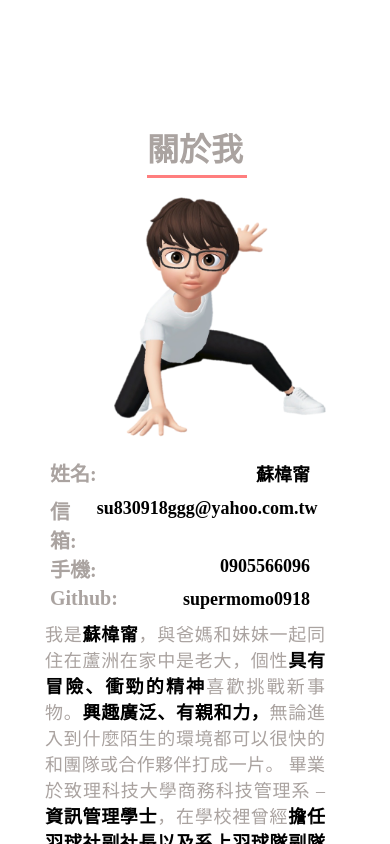
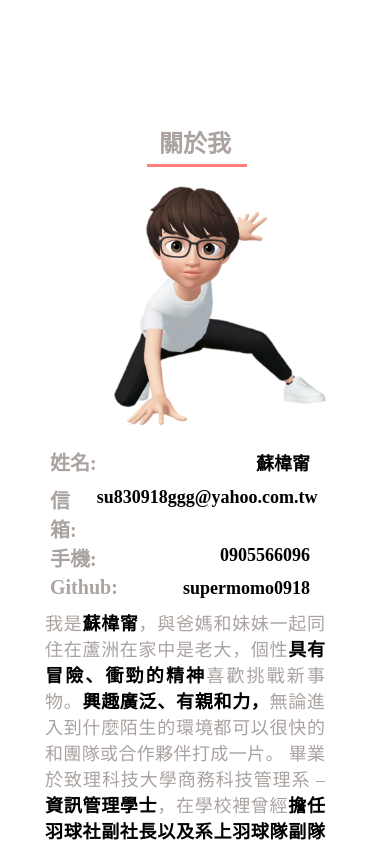
Before and after one commit to supermomo0918/portfolioning, a React (Create React App) app: page / in a window 390 px wide. Shown: the part 840-1684 px from the top of the page. Built offline with nearby package versions, Linux system fonts and the light colour scheme.

Commit message:
標題報版

```diff
--- a/src/App.scss
+++ b/src/App.scss
@@ -33,7 +33,7 @@ $boxshdow-color: #000;
   }
   @media  (max-width: 765px) {
     .mainHeader{
-      font-size: 24px;
+      font-size: 24px !important;
     }
   }
 }
```
